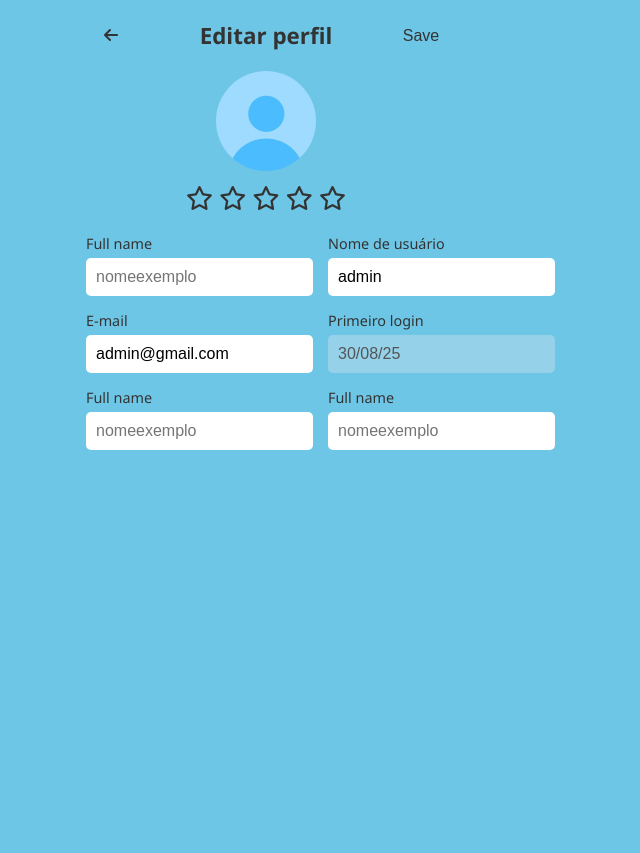
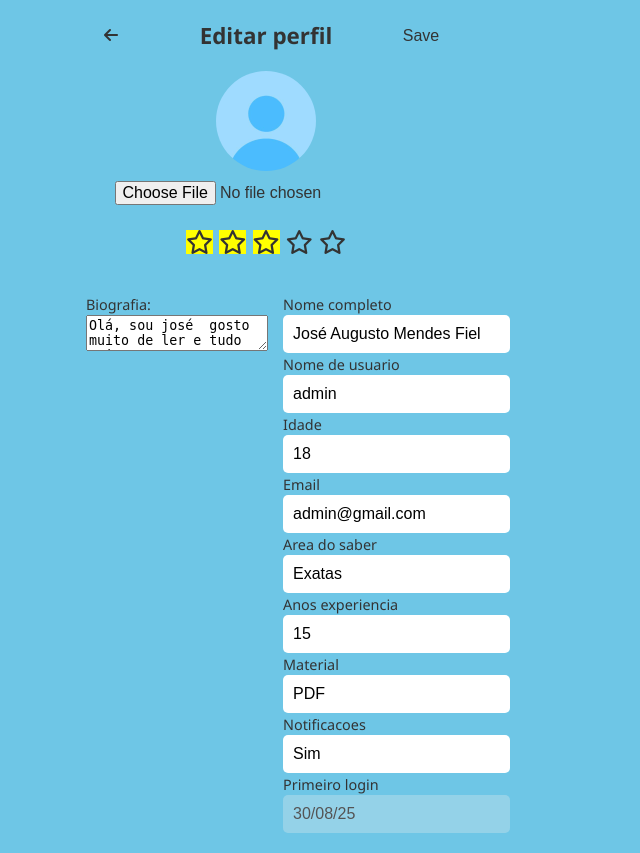
Before and after one commit to Jose-Mendes1864/gizDigital---INFO-I, a Django app: page /app/perfil/ in a window 1280 px wide. Shown: the whole page, without its empty margins (374-1014 px from the left). Before the commit the page ends 450 px from the top, so only its background shows below. Run offline with Django 5.2, Linux system fonts and the light colour scheme; a user stored in the database is signed in; data comes from the database, SQL or seed files in the repository; data that the repository does not hold is empty.

Commit message:
Ajeitando configurações do usuário

```diff
--- a/app/functions.py
+++ b/app/functions.py
@@ -7,3 +7,12 @@ def get_usuario_padrao():
         "password": "123456"
     })
     return usuario.id
+
+def tiraCamelCase(texto):
+    corrigido = ''
+    for i in texto:
+        if i.isupper():
+            corrigido+= ' ' + i.lower()
+        else:
+            corrigido+=i
+    return corrigido.capitalize()
--- a/app/templates/perfil.html
+++ b/app/templates/perfil.html
@@ -11,7 +11,7 @@
 </head>
 
 <body>
-  <div class="container">
+  <div class="container" >
     <header>
       <button class="back" >
         <a href="{% url 'indexComunidade' %}" class="back">
@@ -22,7 +22,10 @@
       <button class="save">Save</button>
     </header>
 
-    <div class="profile-section">
+
+
+    <form class="form-section">
+      <div class="profile-section">
       {% if user.foto %}
                 <img src="{{user.foto.url}}" alt="Perfil" class="profile-pic" />
 
@@ -32,48 +35,60 @@
 
       {% endif %}
 
+      <input type="file" name="fotoDePerfil">
+
       <div class="stars">
-        <i class="far fa-star"></i>
-        <i class="far fa-star"></i>
-        <i class="far fa-star"></i>
-        <i class="far fa-star"></i>
-        <i class="far fa-star"></i>
+
+        <i class="far fa-star estrela"></i>
+        <i class="far fa-star estrela"></i>
+        <i class="far fa-star estrela"></i>
+        <i class="far fa-star estrela"></i>
+        <i class="far fa-star estrela"></i>
       </div>
     </div>
+      <div class="form-row">
 
-    <form class="form-section">
-      <div class="form-row">
-        <div class="form-group">
-          <label>Full name</label>
-          <input type="text" placeholder="nomeexemplo" />
+
+      <div>
+        <label for="">Biografia: </label>
+
+        <textarea name="" id="" value="">{{dados_usuario.Biografia}}</textarea>
+      </div>
+       <div class="form-group">
+        {% for key,value in dados_usuario.items %}
+        {% if key != 'date_joined' and key != 'Biografia' %}
+        <div>
+          <label for="">{{key}}</label>
+          <input type="text" value="{{value}}">
         </div>
-        <div class="form-group">
-          <label>Nome de usuário</label>
-          <input type="text" placeholder="" value="{{user.username}}" />
+        {% endif%}
+
+
+        {% endfor %}
+
+          <div>
+             <label>Primeiro login</label>
+            <input type="text" value='{{dados_usuario.date_joined|date:"d/m/y"}}' disabled />
+
+          </div>
         </div>
-      </div>
-      <div class="form-row">
-        <div class="form-group">
-          <label>E-mail</label>
-          <input type="text" value="{{user.email}}" />
-        </div>
-        <div class="form-group">
-          <label>Primeiro login</label>
-          <input type="text" value='{{user.date_joined|date:"d/m/y"}}' disabled />
-        </div>
-      </div>
-      <div class="form-row">
-        <div class="form-group">
-          <label>Full name</label>
-          <input type="text" placeholder="nomeexemplo" />
-        </div>
-        <div class="form-group">
-          <label>Full name</label>
-          <input type="text" placeholder="nomeexemplo" />
-        </div>
-      </div>
+
     </form>
   </div>
+
+  <script>
+
+    window.addEventListener('load', function() {
+    // Passando o valor do servidor
+    let estrelas =  document.querySelectorAll('.estrela')
+    let pontuacao = '{{user.pontuacao}}'
+    pontuacao = parseInt(pontuacao)
+    for(let i = 0; i < pontuacao; i++ ){
+      estrelas[i].style.backgroundColor = '#FFFF00'
+    }
+
+});
+  </script>
 </body>
 
 </html>
--- a/app/views.py
+++ b/app/views.py
@@ -2,8 +2,9 @@ from django.shortcuts import render
 from django.views import View
 from django.http import HttpResponse
 from django.contrib.auth.mixins import LoginRequiredMixin
-from autenticacao.models import PerguntaUsuario,Usuario
+from autenticacao.models import PerguntaUsuario,Usuario,PerguntaDoQuestionario
 from .models import Comunidade
+from .functions import tiraCamelCase
 # Create your views here.
 
 class IndexComunidadeView(LoginRequiredMixin,View):
@@ -48,9 +49,32 @@ class PerfilEdit(LoginRequiredMixin,View):
     login_url = 'login'
 
     def get(self, request, *args, **kwargs):
+        dados_usuario = {}
         try:
-            dados_pesquisa  = PerguntaUsuario.objects.get(user=request.user.id)
-        except:
-            dados_pesquisa = ['Dados não encontrados',]
 
-        return render(request, self.template_name, {'user': request.user, 'dados_pesquisa': dados_pesquisa})
+            for i in PerguntaDoQuestionario.objects.filter(aparecer_no_perfil=True):
+
+                indice = i.titulo_pergunta
+                indice = tiraCamelCase(indice)
+                print(f'Valor do indive {indice}')
+                dados_usuario[indice] = PerguntaUsuario.objects.get(user=request.user, pergunta=i).resposta
+        except Exception as e:
+            dados_usuario['i'] = 'Valor indefinido'
+            print(f'Erro {e}')
+
+
+
+        dados_usuario['Nome de usuario'] = request.user.username
+        dados_usuario['date_joined'] = request.user.date_joined
+        dados_usuario['Email'] = request.user.email
+        print(dados_usuario)
+        print(dados_usuario)
+        chaves_ordenadas = ['Biografia','Nome completo', 'Nome de usuario', 'Idade','Email', 'Area do saber', 'Anos experiencia',  'Material','Notificacoes', 'date_joined']
+        dados_usuario_ordenado = {}
+
+        try:
+            for i in chaves_ordenadas:
+                dados_usuario_ordenado[i] = dados_usuario[i]
+        except Exception as e:
+            print(f'Erro pois algum dado ali de chaves ordenadas não existe mais ou foi modificada erro: {e}')
+        return render(request, self.template_name, {'user': request.user, 'dados_usuario': dados_usuario_ordenado})
--- a/autenticacao/models.py
+++ b/autenticacao/models.py
@@ -9,11 +9,10 @@ class Usuario(AbstractUser):
     # is_active supre o statusPerfil
     # usrname o django auth já temmpo
 
-    nome_completo = models.CharField(max_length=100, null=True, blank=True)
     email = models.EmailField(unique=True)
     # seha o django já tem
 
-    biografia =models.TextField(null=True, blank=True)
+
     pasta_destino = models.CharField(max_length=100, default='usuario/foto', editable=False)
     foto = models.FileField(upload_to=caminho_imagem, default='usuario/foto/defaultFotoPerfil.jpg')
     pontuacao =models.FloatField(default=3, null=True, blank=True)
@@ -32,7 +31,7 @@ class PerguntaDoQuestionario(models.Model):
     texto_pergunta =  models.CharField(max_length=700)
     tipo_input = models.ForeignKey(Input, on_delete=models.DO_NOTHING)
     placeholder  = models.CharField(max_length=50, default=" ", blank=True, null=True)
-
+    aparecer_no_perfil = models.BooleanField(default=True)
     def __str__(self):
         return  self.titulo_pergunta
 class Opcao(models.Model):
--- a/autenticacao/templates/questionario.html
+++ b/autenticacao/templates/questionario.html
@@ -49,7 +49,7 @@
                 <label for="{{pergunta.titulo_pergunta}}">{{pergunta.texto_pergunta}}</label>
                 <br>
 
-                <textarea name="{{pergunta.titulo_pergunta}}" id="{{pergunta.titulo_pergunta}}"></textarea>
+                <textarea required name="{{pergunta.titulo_pergunta}}" id="{{pergunta.titulo_pergunta}}"></textarea>
 
             </div>
             {% elif pergunta.tipo_input|lower|cut:" " == 'checkbox' %}
@@ -60,7 +60,7 @@
                 {%if op.pergunta.titulo_pergunta == pergunta.titulo_pergunta %}
                 <div>
                     <label>
-                        <input type="{{pergunta.tipo_input}}" name="{{pergunta.titulo_pergunta}}" value="{{op.nome}}">
+                        <input type="{{pergunta.tipo_input}}" name="{{pergunta.titulo_pergunta}}" value="{{op.nome}}" required>
                         {{op.nome}}
                     </label>
                 </div>
```
Also changed, not shown: autenticacao/views.py (+8 -0 lines), autenticacao/migrations/0020_remove_usuario_biografia_and_more.py (added), db.sqlite3.
